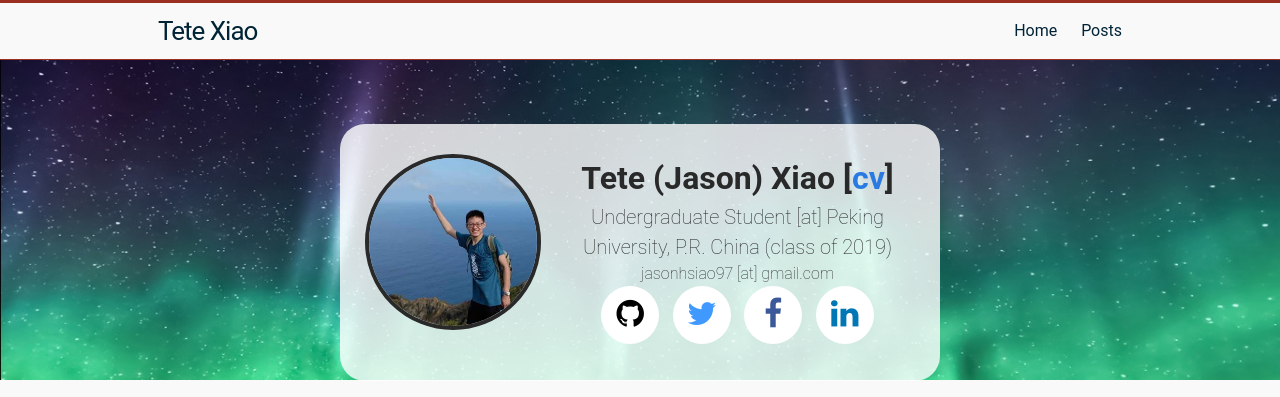
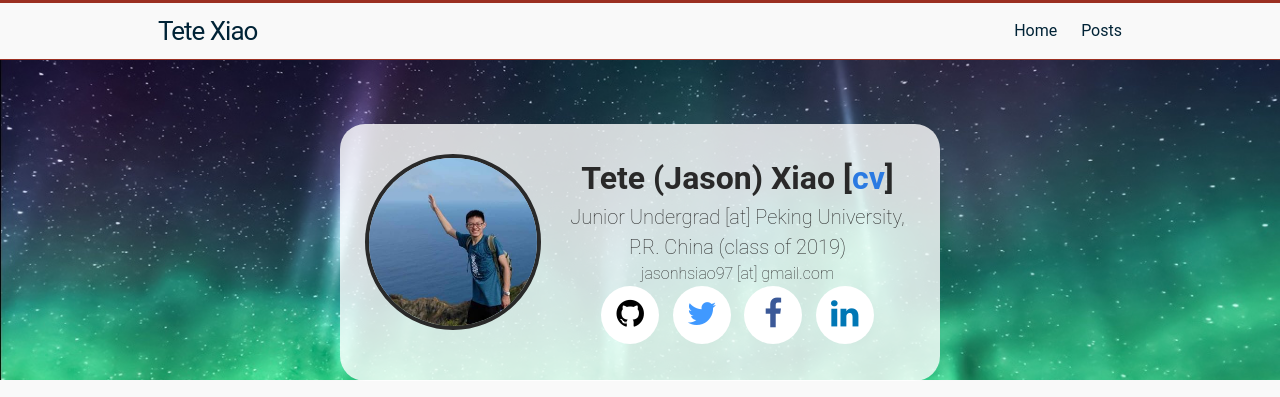
Before and after one commit to Tete-Xiao/Tete-Xiao.github.io, a Jekyll site: the page built from index.html, in a window 1280 px wide and 900 px high. Shown: the top 397 px of the window. Built offline with Jekyll 4.4.1, drawn with Linux system fonts in a browser that asks for light colours.

Commit message:
update bio

```diff
--- a/_data/bio.yml
+++ b/_data/bio.yml
@@ -1,5 +1,5 @@
 name:       "Tete (Jason) Xiao [<a href='/pdf/resume.pdf'>cv</a>]"
-title:      "Undergraduate Student [at] Peking University, P.R. China (class of 2019)"
+title:      "Junior Undergrad [at] Peking University, P.R. China (class of 2019)"
 email:      "jasonhsiao97 [at] gmail.com"
 head_pic:   /images/self-portrait/me.jpg
 deep_pic:   /images/self-portrait/deep-me.jpg
```
